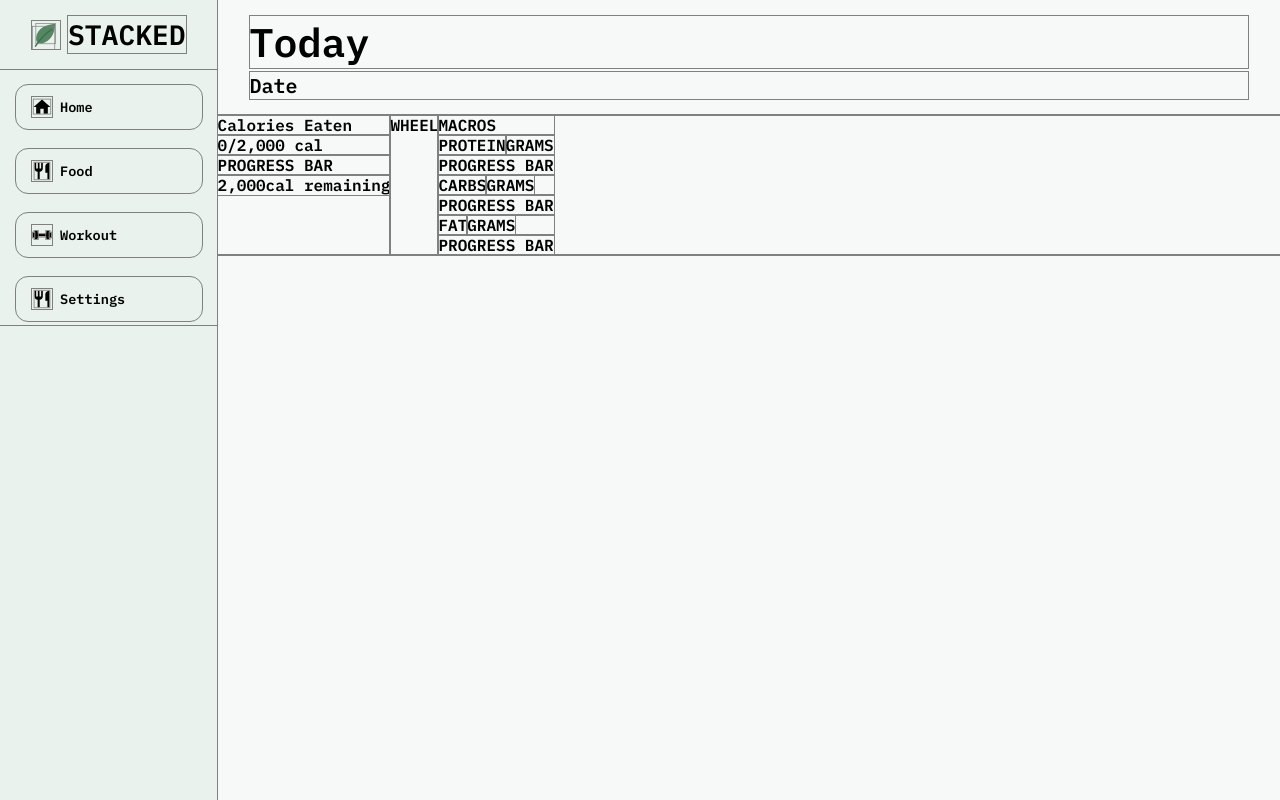
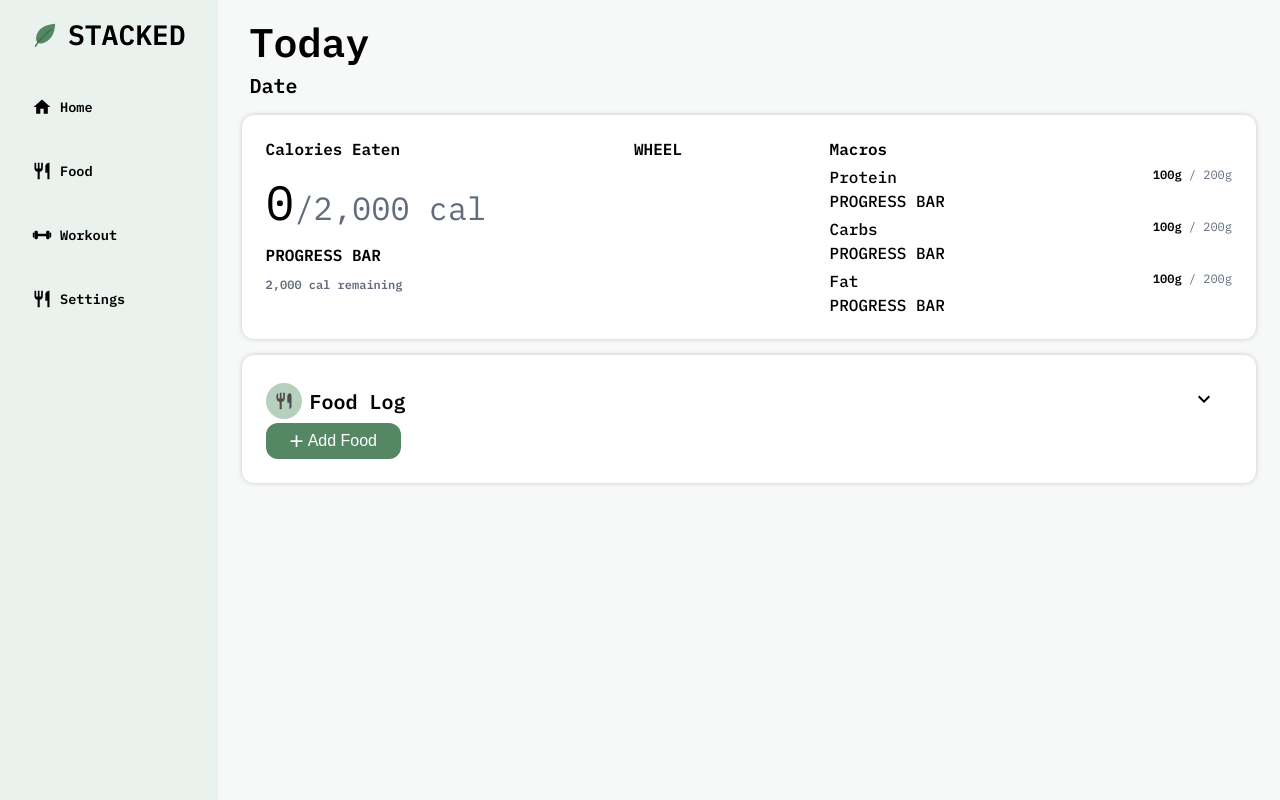
Before and after one commit to josegael07/STACKED_Weight-and-Calorie-Tracker, a website built with webpack: page src/index.html in a window 1280 px wide. Built offline with nearby package versions, Linux system fonts and the light colour scheme.

Commit message:
header card finished, food card started

```diff
--- a/src/index.html
+++ b/src/index.html
@@ -73,9 +73,9 @@
         <div class="short-summary">
             <div class="left-short-summary">
                 <div>Calories Eaten</div>
-                <div>0/2,000 cal</div>
+                <div id="calories-sum"><span id="today-cals">0</span>/2,000 cal</div>
                 <div>PROGRESS BAR</div>
-                <div>2,000cal remaining</div>
+                <div id="cals-remaining">2,000 cal remaining</div>
             </div>
 
             <div class="mid-short-summary">
@@ -83,12 +83,12 @@
             </div>
 
             <div class="right-short-summary">
-                <div>MACROS</div>
+                <div>Macros</div>
 
                 <div class="macro-container">
                     <div class="macro-info">
-                        <div>PROTEIN</div>
-                        <div>GRAMS</div>
+                        <div>Protein</div>
+                        <div class="macro-fulfillment"><span>100g</span> / 200g</div>
                     </div>
 
                     <div>PROGRESS BAR</div>
@@ -96,8 +96,8 @@
 
                 <div class="macro-container">
                     <div class="macro-info">
-                        <div>CARBS</div>
-                        <div>GRAMS</div>
+                        <div>Carbs</div>
+                        <div class="macro-fulfillment"><span>100g</span> / 200g</div>
                     </div>
 
                     <div>PROGRESS BAR</div>
@@ -105,8 +105,8 @@
 
                 <div class="macro-container">
                     <div class="macro-info">
-                        <div>FAT</div>
-                        <div>GRAMS</div>
+                        <div>Fat</div>
+                        <div class="macro-fulfillment"><span>100g</span> / 200g</div>
                     </div>
 
                     <div>PROGRESS BAR</div>
@@ -116,6 +116,28 @@
         </div>
 
         <div class="home-food-log">
+            <div class="food-log-header">
+                <div class="left-header">
+                    <svg id="food-log-svg" xmlns="http://www.w3.org/2000/svg" viewBox="0 0 24 24">
+                        <title>silverware-fork-knife</title>
+                        <path
+                            d="M11,9H9V2H7V9H5V2H3V9C3,11.12 4.66,12.84 6.75,12.97V22H9.25V12.97C11.34,12.84 13,11.12 13,9V2H11V9M16,6V14H18.5V22H21V2C18.24,2 16,4.24 16,6Z" />
+                    </svg>
+                    Food Log
+                </div>
+
+                <div class="right-header">
+                    <svg id="log-display" xmlns="http://www.w3.org/2000/svg" viewBox="0 0 24 24"><title>chevron-down</title><path d="M7.41,8.58L12,13.17L16.59,8.58L18,10L12,16L6,10L7.41,8.58Z" /></svg>
+                </div>
+            </div>
+
+            <div class="foods">
+
+            </div>
+
+            <div>
+                <button id="add-food"><span id="add-sign">+</span> <span>Add Food</span></button>
+            </div>
 
         </div>
 
--- a/src/styles.css
+++ b/src/styles.css
@@ -4,12 +4,12 @@
     --sidebar-background-color: rgb(233, 242, 237);
     --selected-navigation-color: rgb(218, 231, 221);
     --card-color: ;
-    --primary-gree-buttons: ;
-    --green-progress-bars: ;
+    --primary-green-buttons: rgb(86, 135, 100);
+    --green-progress-bars: rgb(112, 159, 125);
     --light-blue-accent: ;
     --dark-blue-accent: ;
     --main-text: ;
-    --muted-text: ;
+    --muted-text: rgb(99, 108, 125);
     --dividers: ;
 
     font-family:'IBM Plex Mono', monospace;
@@ -20,7 +20,7 @@
     padding: 0;
     margin: 0;
     color: black;
-    outline: 1px solid grey;
+
 }
 
 body,
@@ -90,13 +90,16 @@ svg{
 
 .right {
     background-color: var(--main-background-color);
+    display: flex;
+    flex-direction: column;
+    gap: 1rem;
 }
 
 header{
     display: flex;
     flex-direction: column;
     gap: .25rem;
-    padding: 1rem 2rem;
+    padding: 1rem 2rem 0 2rem;
     background-color: var(--main-background-color);
 }
 
@@ -108,25 +111,115 @@ header{
 }
 
 
-.short-summary{
+.short-summary, .home-food-log{
     display: flex;
+    margin: 0rem 1.5rem;
+    justify-content: space-between;
+    padding: 1.5rem;
+    border-radius: .75rem;
+    background-color: white;
+    box-shadow: 0px 0px 5px rgba(0, 0, 0, .2);
+}
+
+#today-cals {
+    font-size: 3rem;
+}
+#calories-sum {
+    color: var(--muted-text);
+    font-size: 2rem;
+    font-weight: 400;
+}
+#cals-remaining{
+    color: var(--muted-text);
+    font-size: .75rem;
 }
 
 .left-short-summary {
     display: flex;
     flex-direction: column;
+    gap: .75rem;
 }
 
 .right-short-summary {
     display: flex;
     flex-direction: column;
+    gap: .5rem;
 }
 
 .macro-container {
     display: flex;
     flex-direction: column;
+    gap: .25rem;
+    font-weight: 500;
 }
 
 .macro-info {
     display: flex;
+    gap: 16rem;
+    justify-content: space-between;
 }
+
+.macro-fulfillment {
+    font-size: .75rem;
+    color: var(--muted-text);
+    font-weight: 400;
+}
+.macro-fulfillment > span {
+    font-weight: 600;
+}
+
+.home-food-log {
+    flex-direction: column;
+}
+
+.food-log-header {
+    width: 100%;
+    display: flex;
+    align-items: center;
+    justify-content: space-between;
+}
+
+.food-log-header > .left-header {
+    font-size: 1.25rem;
+    display: flex;
+    align-items: center;
+}
+.food-log-header > .right-header {
+    justify-self: right;
+}
+
+#food-log-svg {
+    padding: .5rem;
+    border-radius: 100%;
+    background-color: rgba(112, 159, 125, .5);
+    fill: rgb(75, 75, 75);
+}
+
+#log-display{
+    height: 1.5rem;
+    width: 1.5rem;
+    padding: .5rem;
+    border-radius: 100%;
+}
+#log-display:hover {
+    background-color: rgb(225, 225, 225);
+}
+
+#add-food {
+    color: white;
+    border: none;
+    background-color: var(--primary-green-buttons);
+    padding: .25rem 1.5rem;
+    border-radius: .75rem;
+    display: flex;
+    align-items: center;
+    gap: .25rem;
+    font-size: 1rem;
+}
+#add-food > span {
+    color: white;
+}
+#add-sign{
+    color: white;
+    font-size: 1.5rem;
+}
```
